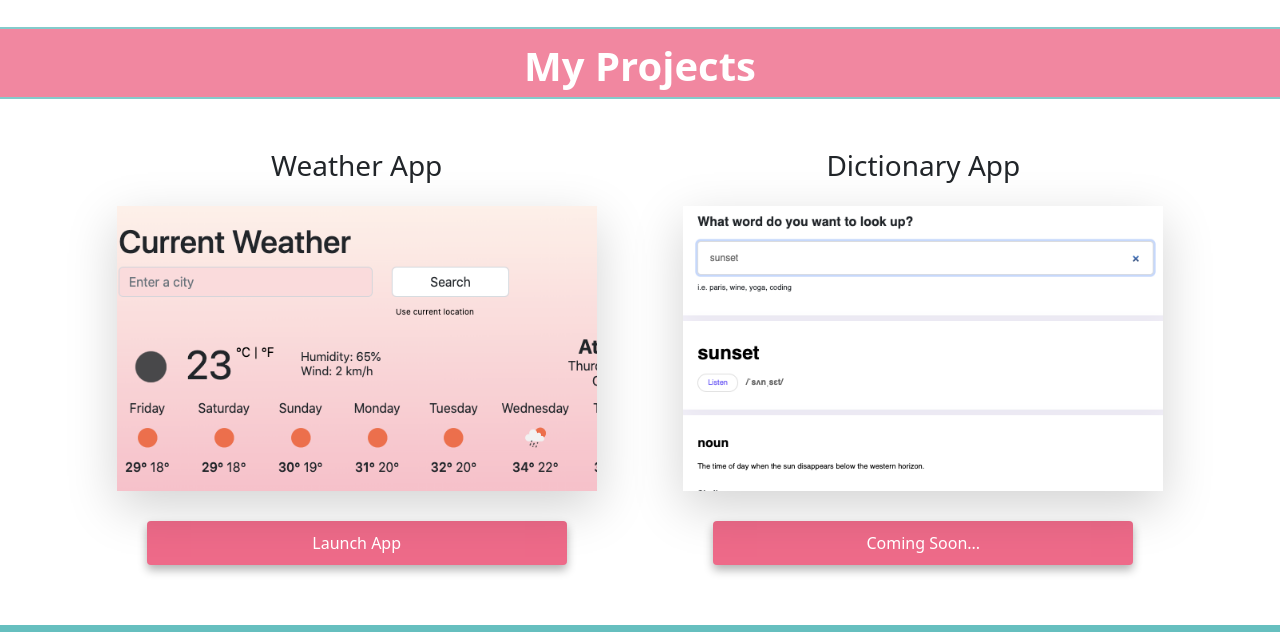
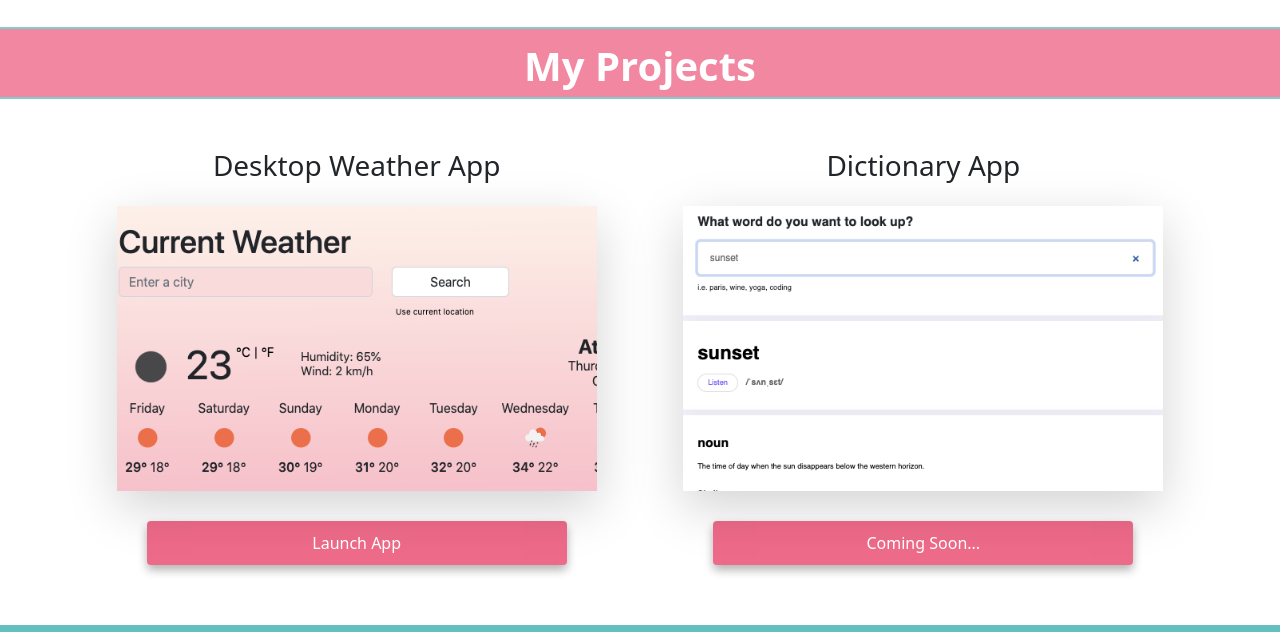
Before and after one commit to datkinson52009/dimitri-portfolio, a plain HTML site: page index.html in a window 1280 px wide. Shown: the part 761-1393 px from the top of the page. Drawn offline with nearby package versions, Linux system fonts and the light colour scheme.

Commit message:
added "desktop"

```diff
--- a/index.html
+++ b/index.html
@@ -84,7 +84,7 @@
     <div class="container content">
       <div class="row justify-content-evenly">
         <div class="col-md-5 project-thumbnail">
-          <h6 class="project-title text-center mb-4">Weather App</h6>
+          <h6 class="project-title text-center mb-4">Desktop Weather App</h6>
           <img
             src="./images/weather-app.png"
             alt="weather app"
```
